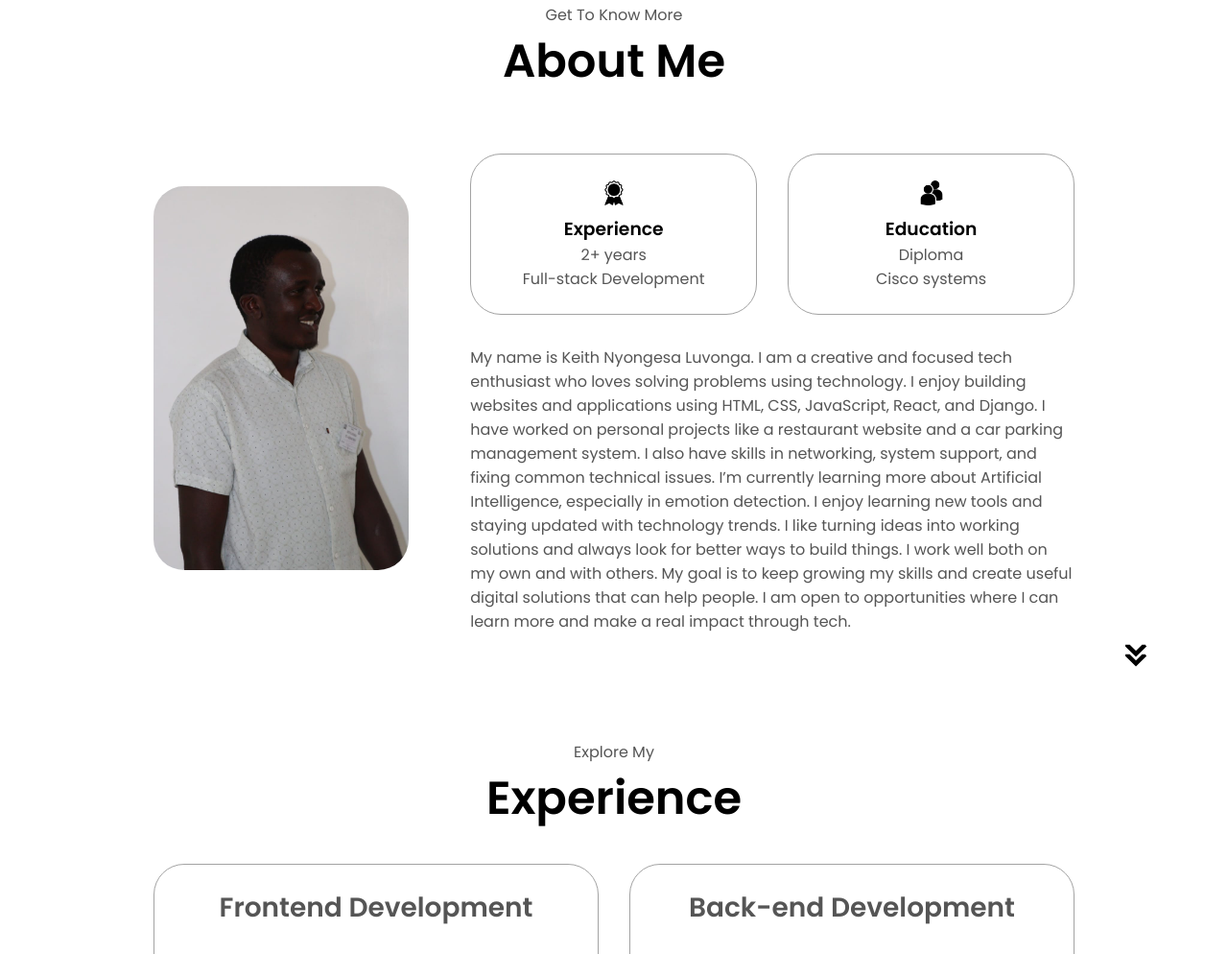
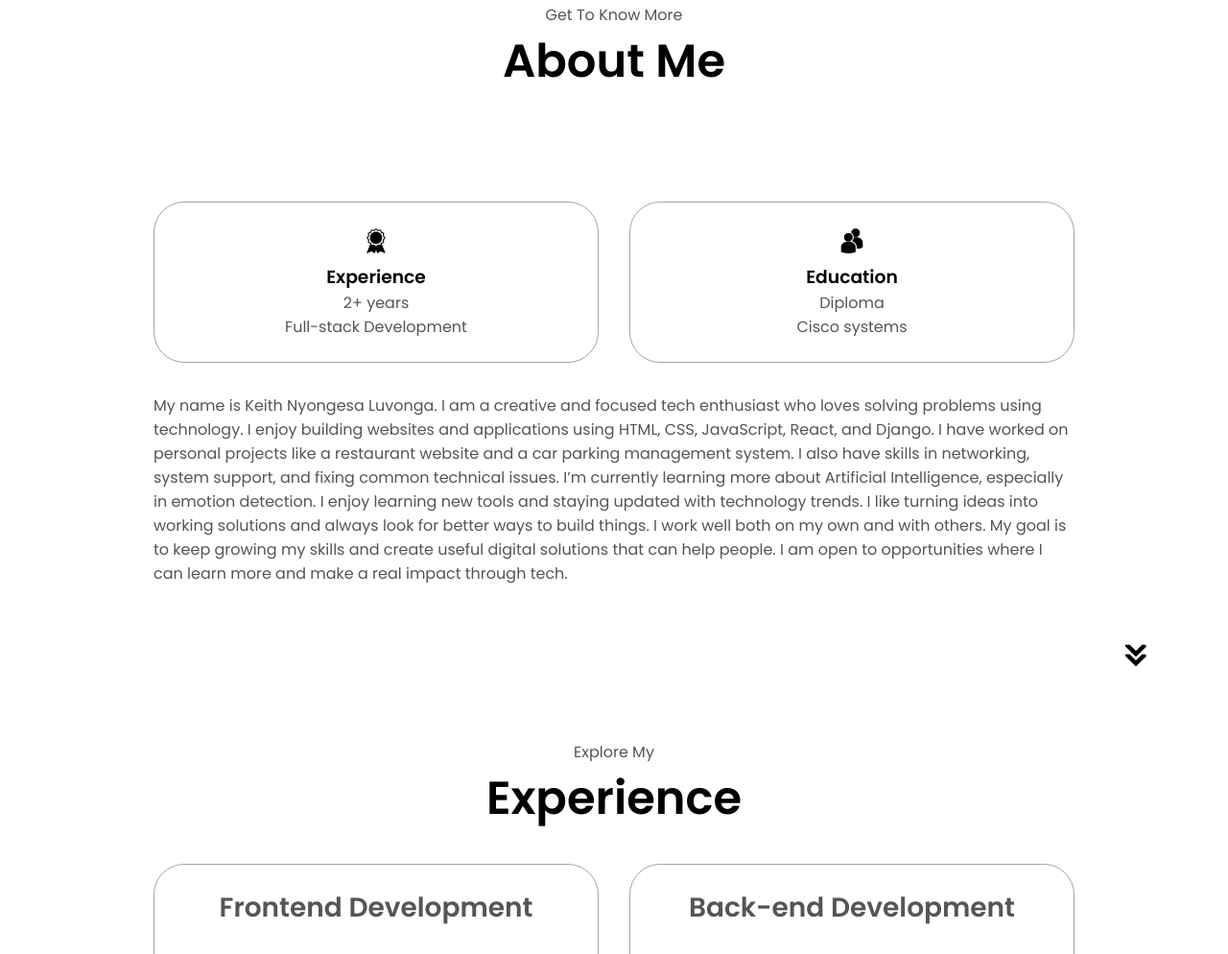
Before and after one commit to alienware54/html-css-js-portfolio, a plain HTML site: page index.html in a window 1280 px wide. Shown: the part 925-1919 px from the top of the page at 96% size. Drawn offline with Linux system fonts and the light colour scheme.

Commit message:
Remove profile picture from About Me section
Removed the profile picture section from the About Me section.

```diff
--- a/index.html
+++ b/index.html
@@ -75,13 +75,6 @@
       <p class="section__text__p1">Get To Know More</p>
       <h1 class="title">About Me</h1>
       <div class="section-container">
-        <div class="section__pic-container">
-          <img
-            src="./assets/about_pick.jpg"
-            alt="Profile picture"
-            class="about-pic"
-          />
-        </div>
         <div class="about-details-container">
           <div class="about-containers">
             <div class="details-container">
```
